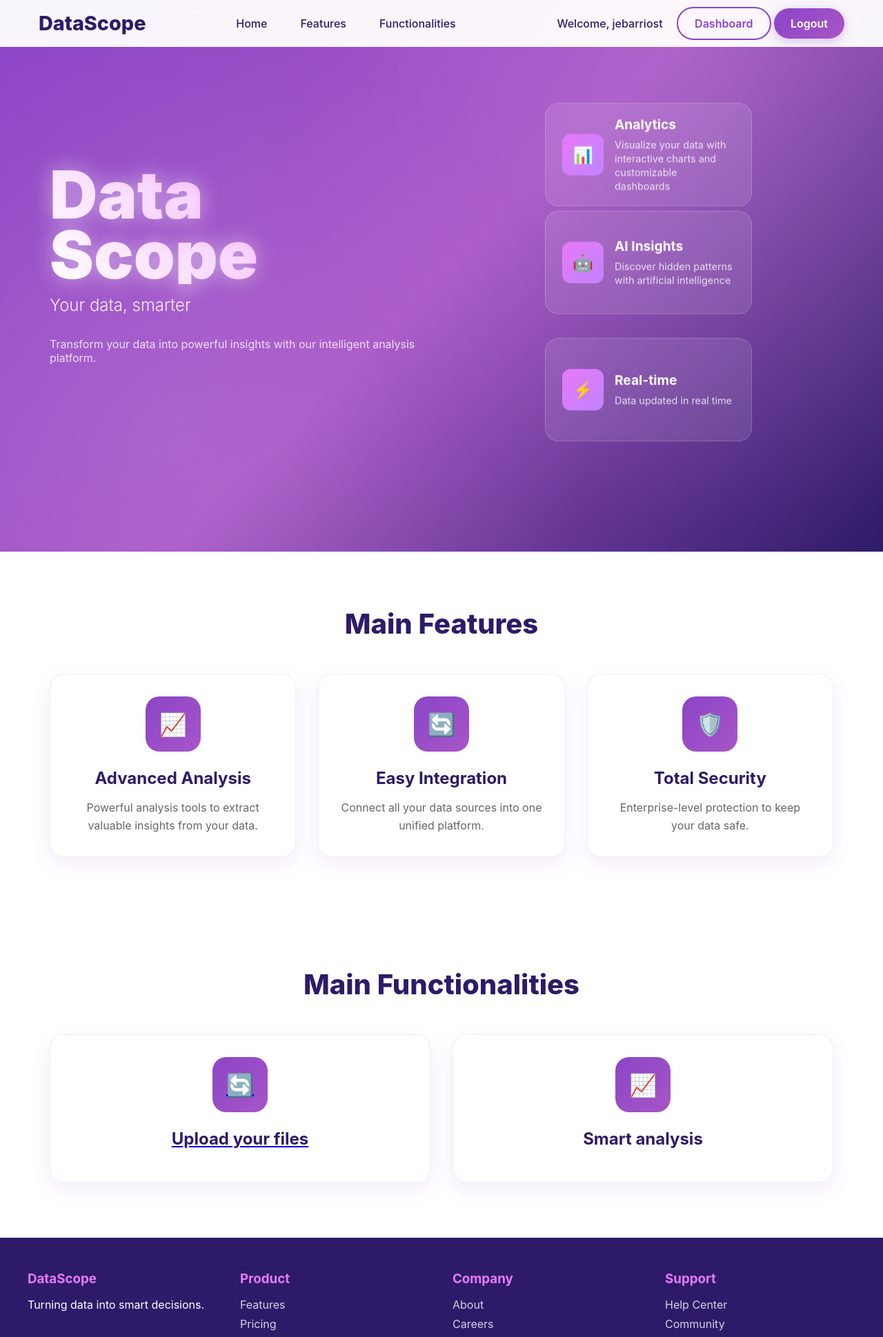
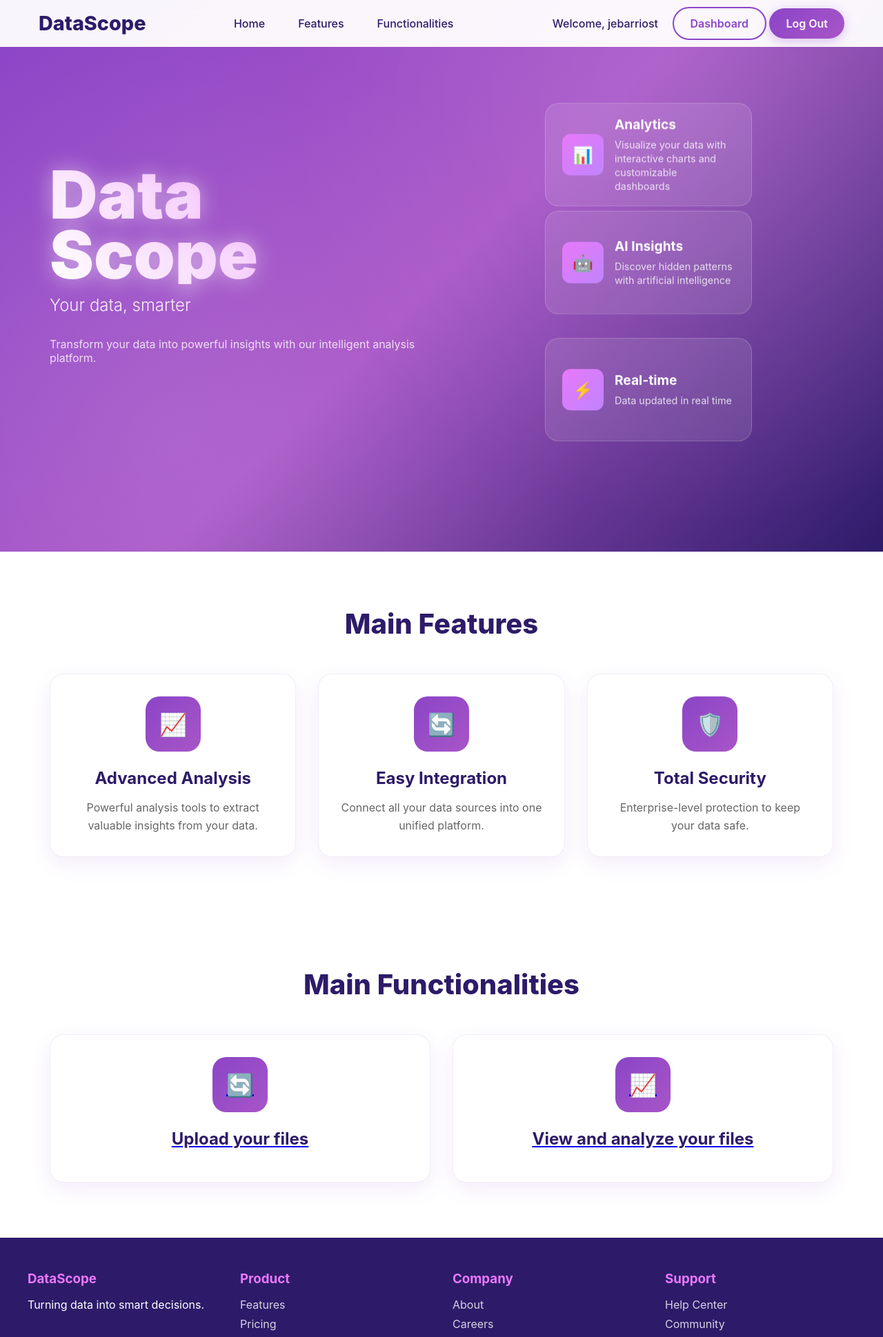
Before and after one commit to mariafer26/DataScope, a Django app: page / in a window 1280 px wide. Shown: the top 1939 px of the page at 69% size. Run offline with Django 4.2, Linux system fonts and the light colour scheme; a user stored in the database is signed in.

Commit message:
Dashboard implemented

```diff
--- a/Data/templates/base.html
+++ b/Data/templates/base.html
@@ -448,7 +448,7 @@
                     {% else %}
                     {% if user.is_authenticated %}
                     <li><a href="{% url 'upload_file' %}">Upload file</a></li>
-                    <li><a href="#">Smart Analysis</a></li>
+                    <li><a href="{% url 'dashboard' %}">View upload files</a></li>
                     {% else %}
                     {% endif %}
                     {% endif %}
@@ -459,8 +459,8 @@
             {% if user.is_authenticated %}
                 <div class="user-info">
                     <span class="nav-text">Welcome, {{ user.username }}</span>
-                    <a href="#" class="btn-login">Dashboard</a>
-                    <a href="{% url 'logout' %}" class="btn-register">Logout</a>
+                    <a href="{% url 'dashboard' %}" class="btn-login">Dashboard</a>
+                    <a href="{% url 'logout' %}" class="btn-register">Log Out</a>
                 </div>
             {% else %}
                 <a href="{% url 'login' %}" class="btn-login">Log In</a>
@@ -543,9 +543,10 @@
                     <h3 class="feature-title">Upload your files</h3>
                 </div>
                 </a>
+                <a href="{% url 'dashboard' %}">
                 <div class="feature-card">
                     <div class="feature-icon">📈</div>
-                    <h3 class="feature-title">Smart analysis</h3>
+                    <h3 class="feature-title">View and analyze your files</h3>
                 </div>
                 </a>
             </div>
@@ -563,7 +564,7 @@
                 <a href="{% url 'login' %}">
                 <div class="feature-card">
                     <div class="feature-icon">📈</div>
-                    <h3 class="feature-title">Smart analysis</h3>
+                    <h3 class="feature-title">View and analyze your files</h3>
                 </div>
                 </a>
             </div>
--- a/Data/views.py
+++ b/Data/views.py
@@ -13,6 +13,7 @@ from . import ai_services
 from sqlalchemy import create_engine, text
 from django.conf import settings
 from django.utils import translation
+from django.contrib.auth.decorators import login_required
 
 
 def home(request):
@@ -265,3 +266,9 @@ def ask_question_view(request, file_id):
             "loading": loading,
         },
     )
+
+
+@login_required
+def dashboard_view(request):
+    files = UploadedFile.objects.filter(user=request.user)
+    return render(request, "dashboard.html", {"files": files})
--- a/DataScope/urls.py
+++ b/DataScope/urls.py
@@ -18,7 +18,6 @@ from django.contrib import admin
 from django.urls import path
 from django.conf import settings
 from django.conf.urls.static import static
-from django.contrib.auth import views as auth_views
 from Data import views
 
 urlpatterns = [
@@ -30,6 +29,7 @@ urlpatterns = [
     path('upload/', views.upload_file_view, name='upload_file'),
     path('analyze/<int:file_id>/', views.analyze_file_view, name='analyze_file'),
     path("ask/<int:file_id>/", views.ask_question_view, name="ask_question"),
+    path("dashboard/", views.dashboard_view, name="dashboard"),
 ]
 
 if settings.DEBUG:
```
Also changed, not shown: Data/templates/dashboard.html (added, +27 -0 lines).
